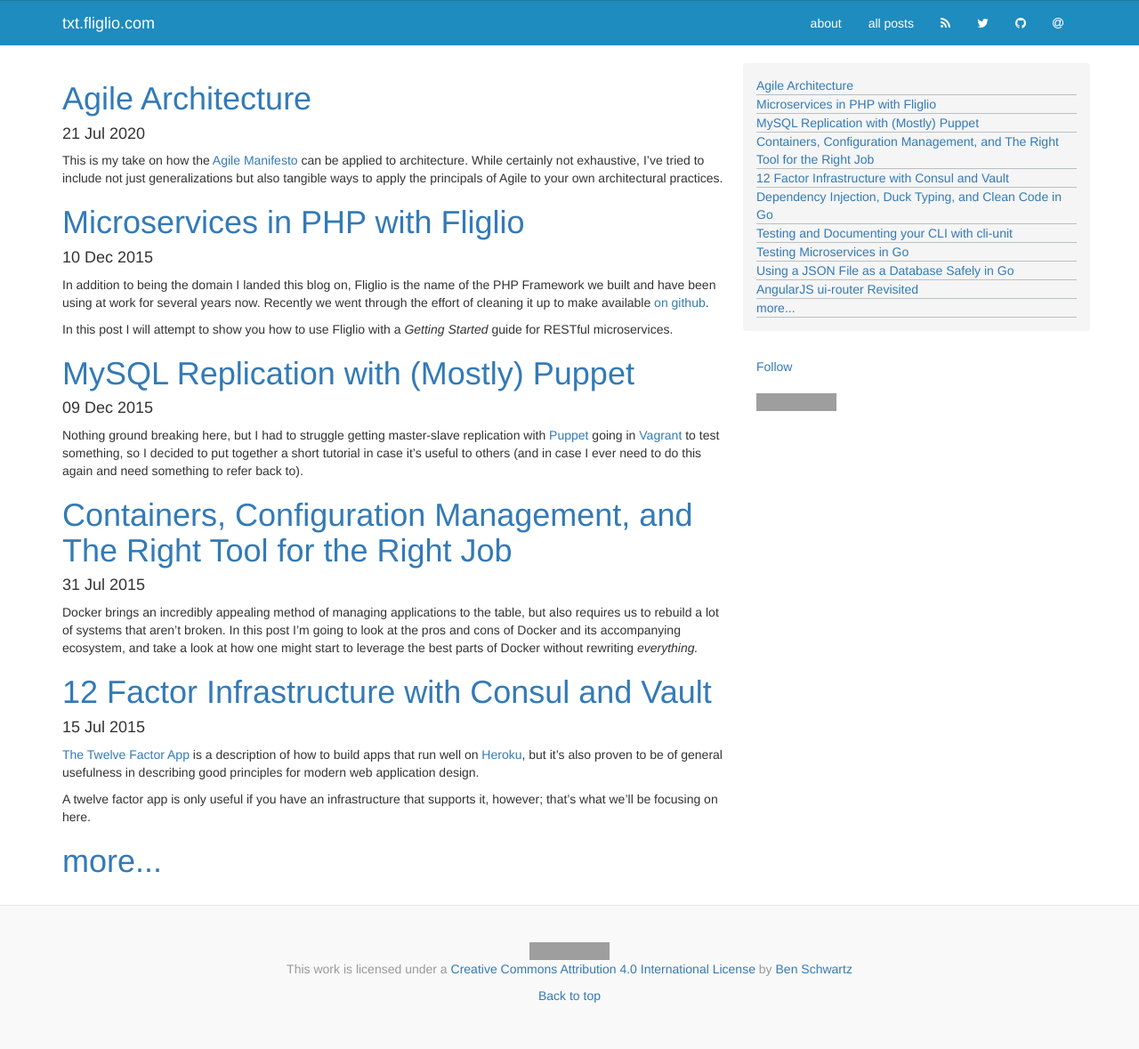
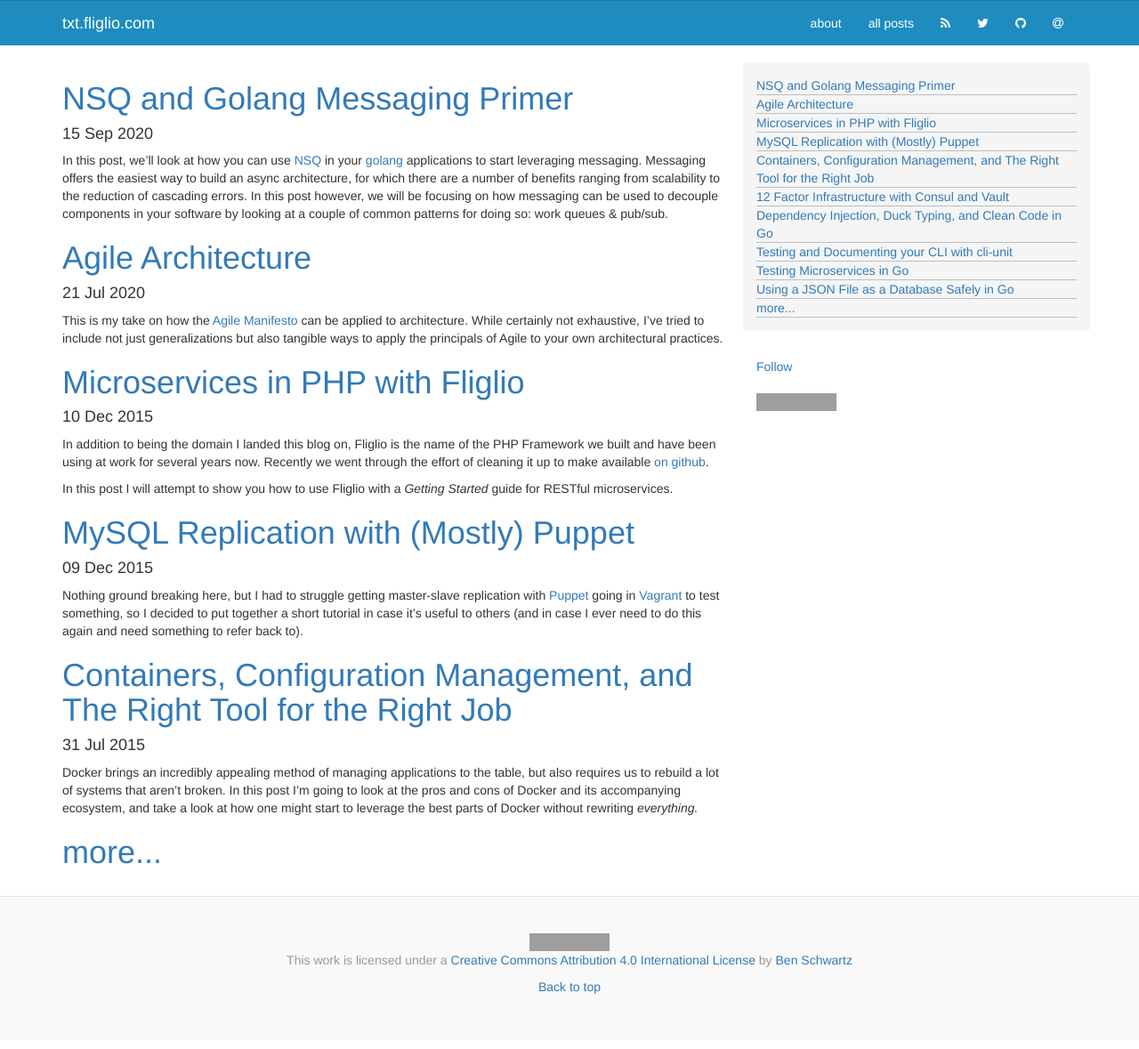
Before and after one commit to benschw/benschw.github.io, a Jekyll site: the page built from index.html, in a window 1280 px wide. Shown: the whole page at 89% size. Built offline with Jekyll 4.4.1, drawn with Linux system fonts in a browser that asks for light colours; nearby versions of some CDN libraries; comment, search, counter and statistics services are not loaded; some of the changed lines change nothing that is shown; grey boxes are pictures that could not be loaded.

Commit message:
publishing

```diff
--- a/_drafts/2020-09-15-nsq-and-golang.markdown
+++ b/_posts/2020-09-15-nsq-and-golang.markdown
@@ -3,10 +3,6 @@
 status: publish
 published: true
 title: NSQ and Golang Messaging Primer
-author: benschwartz
-author_login: benschwartz
-author_email: benschw@gmail.com
-date: 2020-09-15 08:32:26.000000000 -05:00
 categories:
 - Post
 tags: []
@@ -492,3 +488,12 @@
 	pubsub_email_confirmation1_1  | 2020/09/18 14:54:58 Got a message: order 124
 	pubsub_email_confirmation2_1  | 2020/09/18 14:55:00 Got a message: order 125
 	pubsub_fulfillment1_1         | 2020/09/18 14:55:00 Got a message: order 125
+
+
+## In Conclusion...
+
+Messaging is a powerful tool for building async architectures and NSQ makes it easy to get started.
+While it isn't a fit for all systems because of the high degree of orchestration required
+to keep everything discoverable and availablle in larger setups, for
+usecases that need fast and easy to manage messaging but don't require guarantees
+of durability or availability it is hard to top.
```
